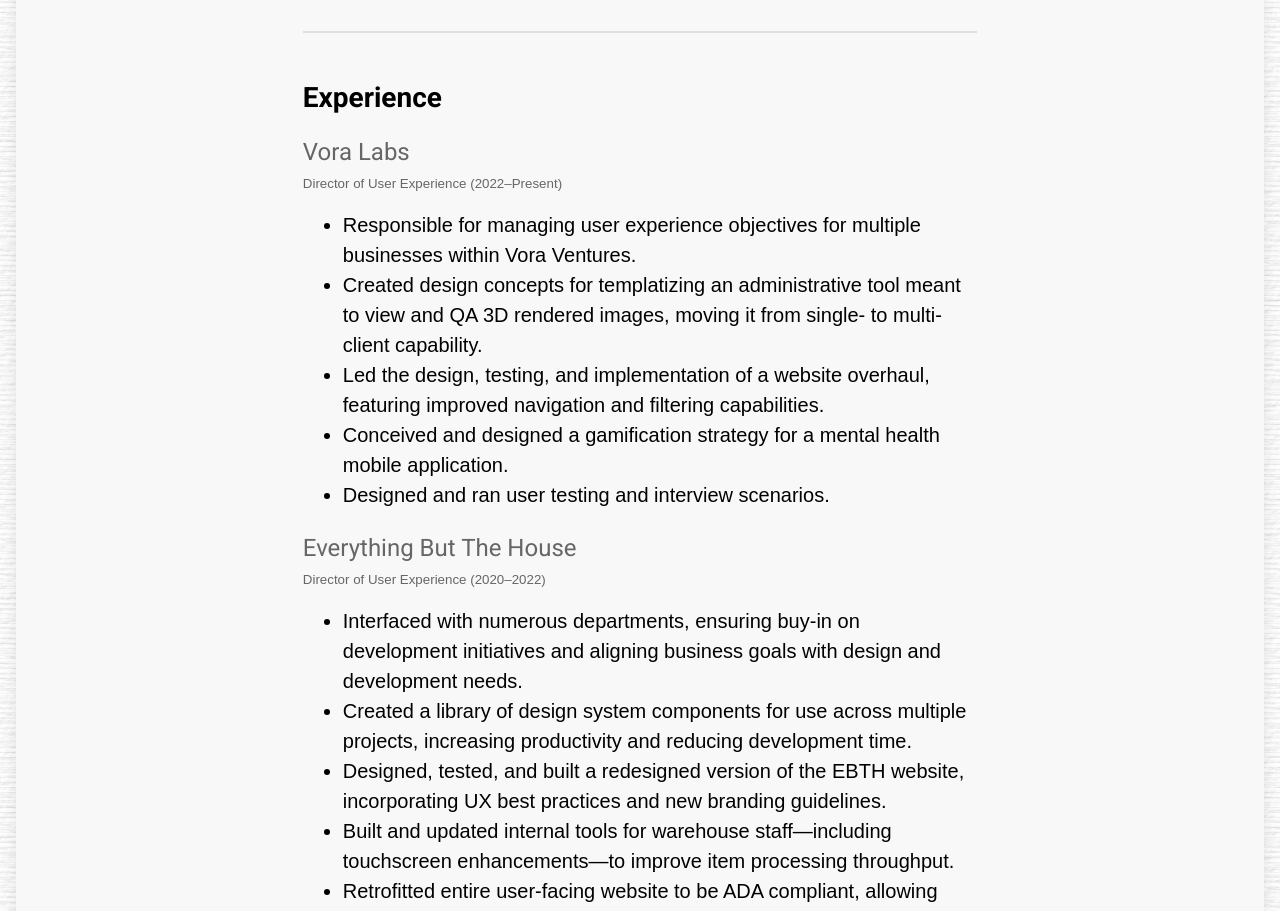
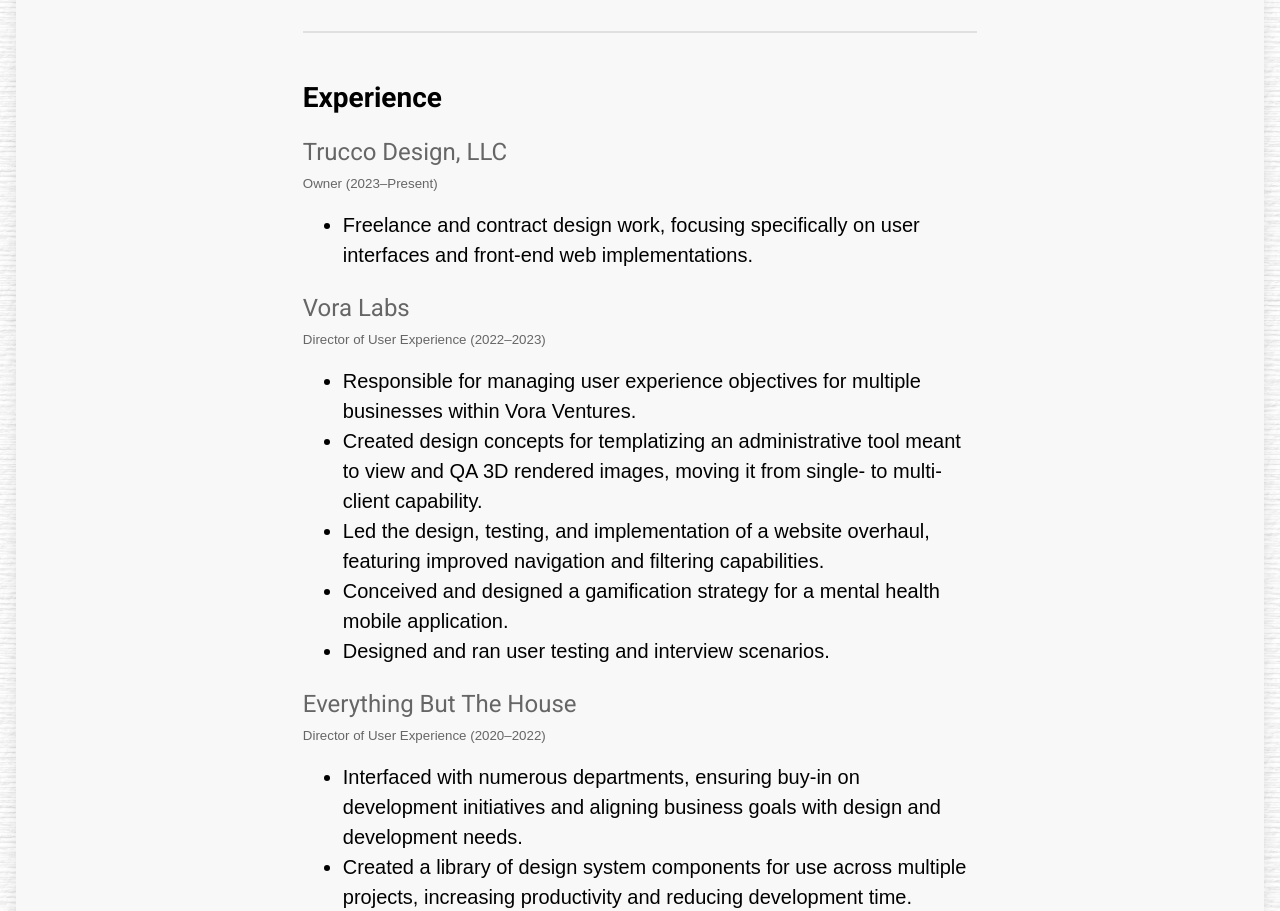
Before and after one commit to tonytrucco-CS/trucco-website-redux, a React (Create React App) app: page /resume in a window 1280 px wide. Shown: the part 1280-2191 px from the top of the page. Built offline with nearby package versions, Linux system fonts and the light colour scheme.

Commit message:
Update Index.js

```diff
--- a/src/routes/resume/Index.js
+++ b/src/routes/resume/Index.js
@@ -75,8 +75,16 @@
           </ul>
           <Hr />
           <h2 id="experience">Experience</h2>
+          <h3>Trucco Design, LLC</h3>
+          <Small>Owner (2023–Present)</Small>
+          <ul>
+            <li>
+              Freelance and contract design work, focusing specifically on user
+              interfaces and front-end web implementations.
+            </li>
+          </ul>
           <h3>Vora Labs</h3>
-          <Small>Director of User Experience (2022–Present)</Small>
+          <Small>Director of User Experience (2022–2023)</Small>
           <ul>
             <li>
               Responsible for managing user experience objectives for multiple
```
